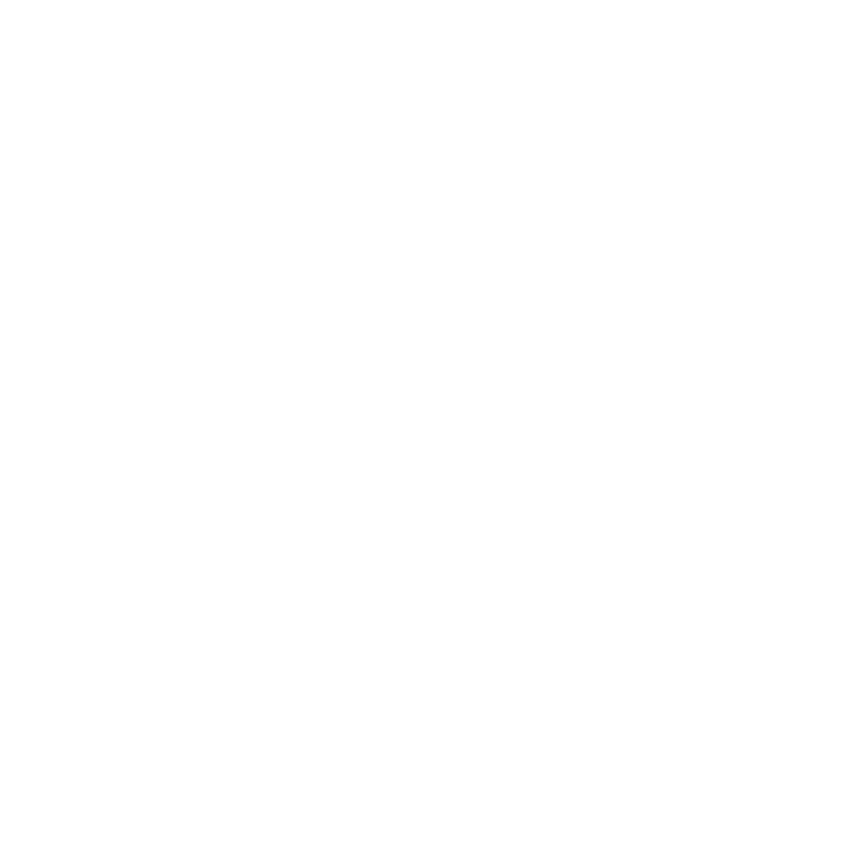
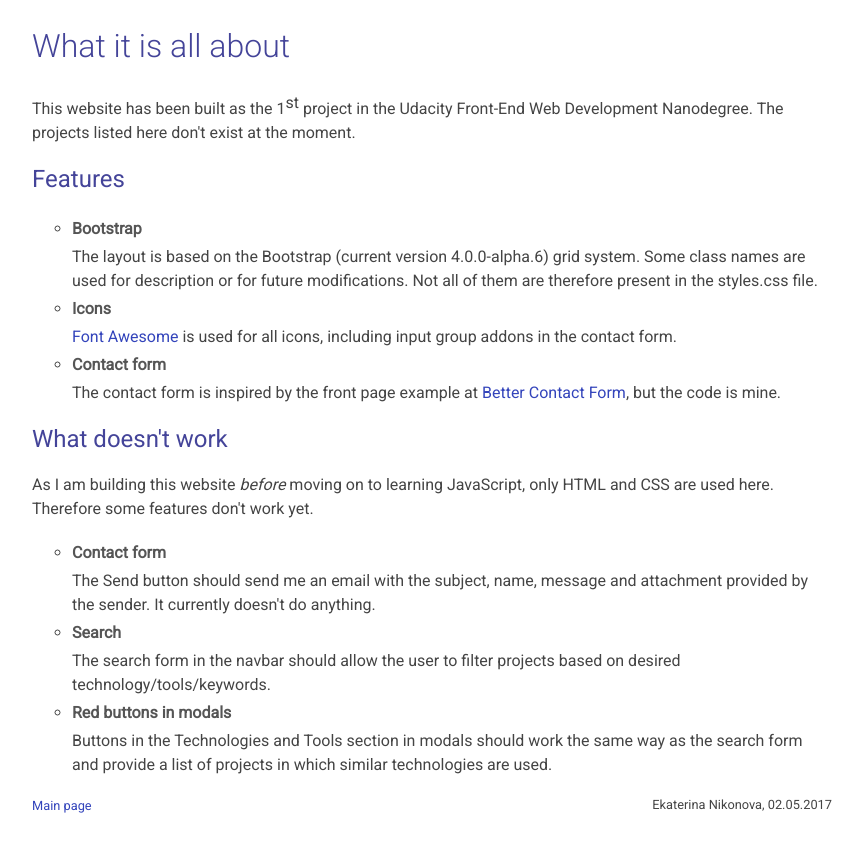
Before and after one commit to ekaterina-nikonova/Udacity-FEND-Project1-Portfolio, a plain HTML site: page about-site.html in a window 1280 px wide. Shown: the whole page, without its empty margins (208-1070 px from the left). Before the commit the page ends 800 px from the top, so only its background shows below. Drawn offline with Linux system fonts and the light colour scheme.

Commit message:
Pre-rem wrapping, not tested
Added about-site info, changed the icon, updated resume, fixed typos in
the index.

```diff
--- a/about-site.html
+++ b/about-site.html
@@ -2,9 +2,58 @@
 <html>
   <head>
     <meta charset="utf-8">
+    <link rel="stylesheet" href="css/about.css">
+    <link href="https://fonts.googleapis.com/css?family=Roboto:100,300,400" rel="stylesheet">
+    <link rel="icon" href="img/icon.png">
     <title>About this site</title>
   </head>
   <body>
-
+    <article class="about-site">
+      <header>
+        <h1>What it is all about</h1>
+      </header>
+      <section class="intro">
+        <p>This website has been built as the 1<sup>st</sup> project in the Udacity Front-End Web Development Nanodegree. The projects listed here don't exist at the moment.</p>
+      </section>
+      <section class="features">
+        <h2>Features</h2>
+          <ul>
+            <li>
+              <strong>Bootstrap</strong><br>
+              The layout is based on the Bootstrap (current version 4.0.0-alpha.6) grid system. Some class names are used for description or for future modifications. Not all of them are therefore present in the styles.css file.
+            </li>
+            <li>
+              <strong>Icons</strong><br>
+              <a href="http://fontawesome.io/">Font Awesome</a> is used for all icons, including input group addons in the contact form.
+            </li>
+            <li><strong>Contact form</strong><br>
+              The contact form is inspired by the front page example at <a href="https://bettercontactform.com/">Better Contact Form</a>, but the code is mine.
+            </li>
+          </ul>
+      </section>
+      <section class="not-work">
+        <h2>What doesn't work</h2>
+        <p>As I am building this website <em>before</em> moving on to learning JavaScript, only HTML and CSS are used here. Therefore some features don't work yet.</p>
+        <ul>
+          <li><strong>Contact form</strong><br>
+            The Send button should send me an email with the subject, name, message and attachment provided by the sender. It currently doesn't do anything.
+          </li>
+          <li><strong>Search</strong><br>
+            The search form in the navbar should allow the user to filter projects based on desired technology/tools/keywords.
+          </li>
+          <li><strong>Red buttons in modals</strong><br>
+            Buttons in the Technologies and Tools section in modals should work the same way as the search form and provide a list of projects in which similar technologies are used.
+          </li>
+        </ul>
+      </section>
+      <footer>
+        <div class="footer-links">
+          <a class="footer-text" href="https://ekaterina-nikonova.github.io/Udacity-FEND-Project1-Portfolio/">Main page</a>
+        </div>
+        <div class="copyright">
+          <p class="footer-text">Ekaterina Nikonova, 02.05.2017</p>
+        </div>
+      </footer>
+    </article>
   </body>
 </html>
--- /dev/null
+++ b/css/about.css
@@ -0,0 +1,59 @@
+* {
+  color: #444;
+  font: 400 1rem "Roboto", sans-serif;
+  line-height: 1.5rem;
+}
+
+body {
+  max-width: 50rem;
+  margin: 0 auto;
+  padding: 0 2rem;
+}
+
+a {
+  text-decoration: none;
+  color: #34b;
+}
+
+a:hover {
+  text-decoration: underline;
+}
+
+em {
+  font-style: italic;
+}
+
+h1 {
+  color: #449;
+  font: 300 2rem "Roboto", sans-serif;
+}
+
+h2 {
+  color: #449;
+  font: 400 1.5rem "Roboto", sans-serif;
+}
+
+strong {
+  font-weight: bold;
+  color: #555;
+  line-height: 2rem;
+}
+
+li {
+  list-style-type: circle;
+}
+
+.footer-links {
+  height: 3rem;
+  float: left;
+}
+
+.copyright {
+  height: 3rem;
+  float: right;
+}
+
+.footer-text {
+  font-size: 0.8rem;
+  margin: 0 auto;
+}
```
Also changed, not shown: css/responsive.css (+9 -3 lines), index.html (+16 -16 lines), img/icon.png, img/icon.svg, 2 other files.
